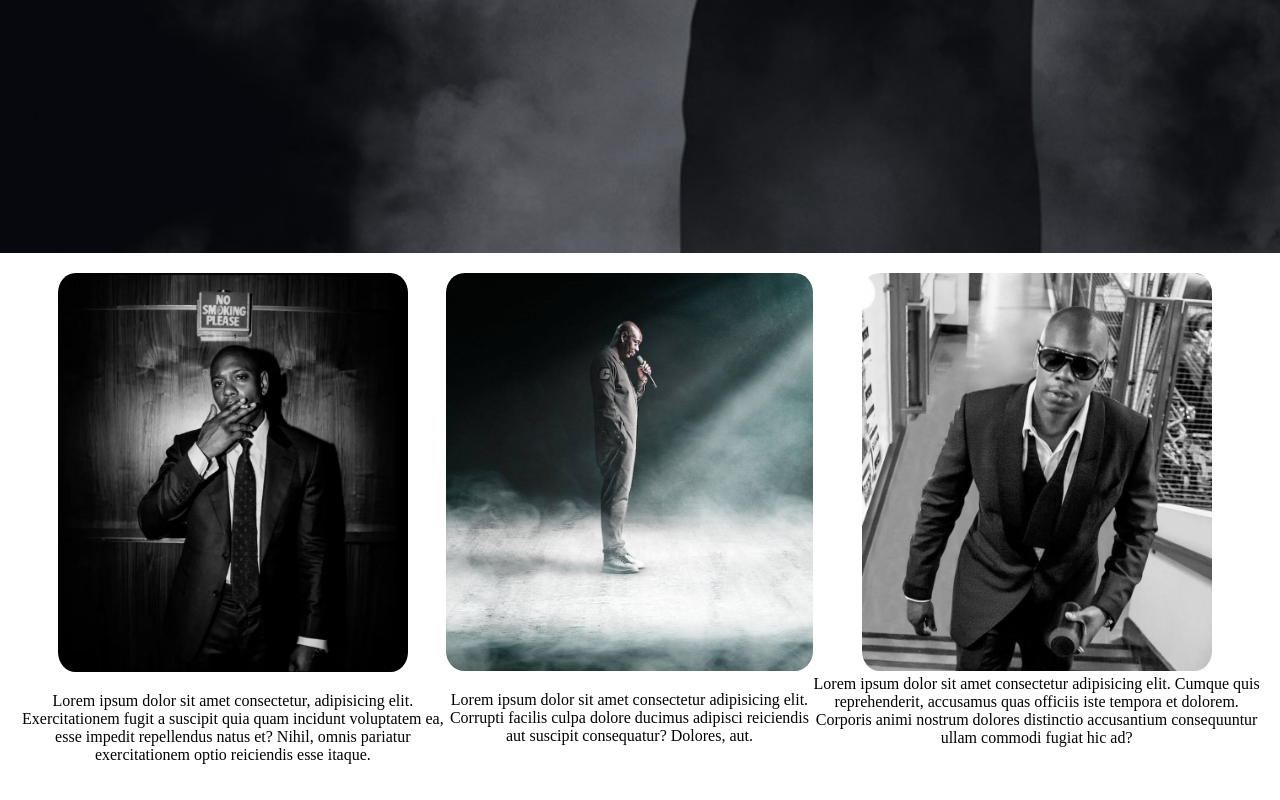
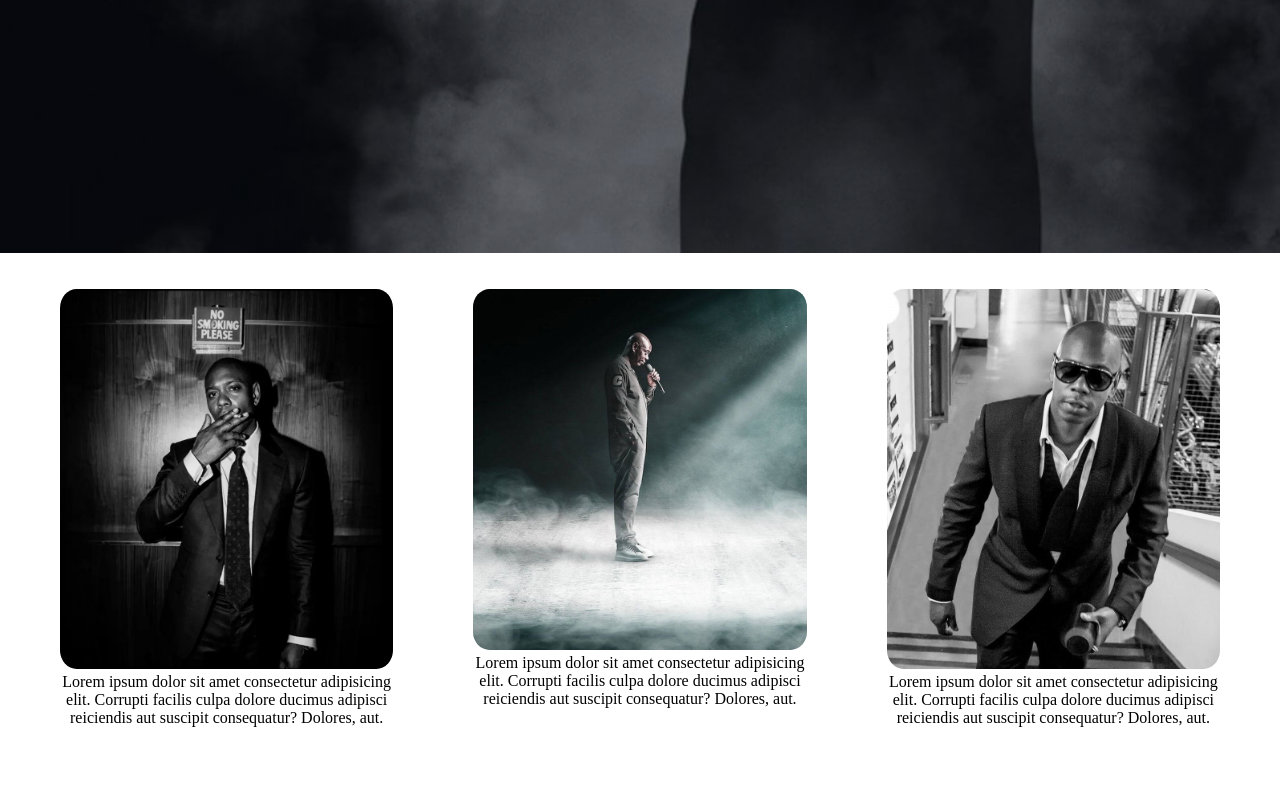
Before and after one commit to TshiMoiset/Projek-4-S, a plain HTML site: page index.html in a window 1280 px wide. Shown: the part 618-1418 px from the top of the page. After the commit the page ends 1381 px from the top, so only its background shows below. Drawn offline with Linux system fonts and the light colour scheme.

Commit message:
figcaption :100:

```diff
--- a/index.html
+++ b/index.html
@@ -36,28 +36,26 @@
 
         <div class="part2">
             <div class="part2Left">
-                <img class="part2Img1" src="images/Dave chappelle profile.jpg" alt="Dave chappelle profile">
-                <div class="imgText">
-                    <p>Lorem ipsum dolor sit amet consectetur, adipisicing elit. Exercitationem fugit a suscipit quia quam incidunt voluptatem ea, esse impedit repellendus natus et? Nihil, omnis pariatur exercitationem optio reiciendis esse itaque.</p>
-                </div>
+                <figure>
+                    <img src="images/Dave chappelle profile.jpg" alt="Dave chappelle profile" style="width: 100%;">
+                    <figcaption>Lorem ipsum dolor sit amet consectetur adipisicing elit. Corrupti facilis culpa dolore ducimus adipisci reiciendis aut suscipit consequatur? Dolores, aut.</figcaption>
+                </figure>
             </div>
 
             <div class="part2Center">
-                <img class="part2Img2" src="images/Dave Chappelle light.jpg" alt="Dave Chappelle light">
-                <div class="imgText">
-                    <p>Lorem ipsum dolor sit amet consectetur adipisicing elit. Corrupti facilis culpa dolore ducimus adipisci reiciendis aut suscipit consequatur? Dolores, aut.</p>
-                </div>
+                <figure>
+                    <img src="images/Dave Chappelle light.jpg" alt="Dave chappelle light" style="width: 100%;">
+                    <figcaption>Lorem ipsum dolor sit amet consectetur adipisicing elit. Corrupti facilis culpa dolore ducimus adipisci reiciendis aut suscipit consequatur? Dolores, aut.</figcaption>
+                </figure>
             </div>
 
             <div class="part2Right">
-                <img class="part2Img3" src="images/Dave Chappelle stairs.jpg" alt="">
-                <div class="imgText">
-                    Lorem ipsum dolor sit amet consectetur adipisicing elit. Cumque quis reprehenderit, accusamus quas officiis iste tempora et dolorem. Corporis animi nostrum dolores distinctio accusantium consequuntur ullam commodi fugiat hic ad?
-                </div>
+                <figure>
+                    <img src="images/Dave Chappelle stairs.jpg" alt="Dave chappelle stairs" style="width: 100%;">
+                    <figcaption>Lorem ipsum dolor sit amet consectetur adipisicing elit. Corrupti facilis culpa dolore ducimus adipisci reiciendis aut suscipit consequatur? Dolores, aut.</figcaption>
+                </figure>
             </div>
         </div>
     </main>
-
-
 </body>
 </html>
--- a/style.css
+++ b/style.css
@@ -73,7 +73,6 @@ header {
 .part2 {
 	margin: 20px;
 	display: flex;
-	/*flex-wrap: wrap;*/
 	justify-content: space-evenly;
 	text-align: center;
 }
@@ -105,6 +104,11 @@ header {
 	transform: scale(1.03);
 }
 
+.imgText {
+	text-align: left;
+	margin: 1rem;
+}
+
 ::-webkit-scrollbar {
 	width: 4px;
 }
```
